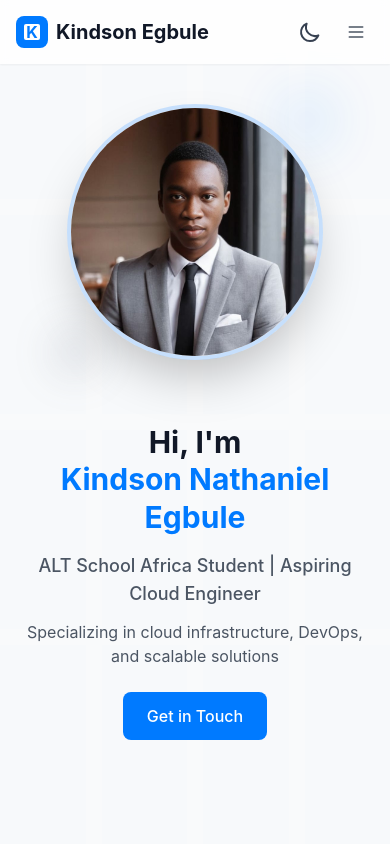
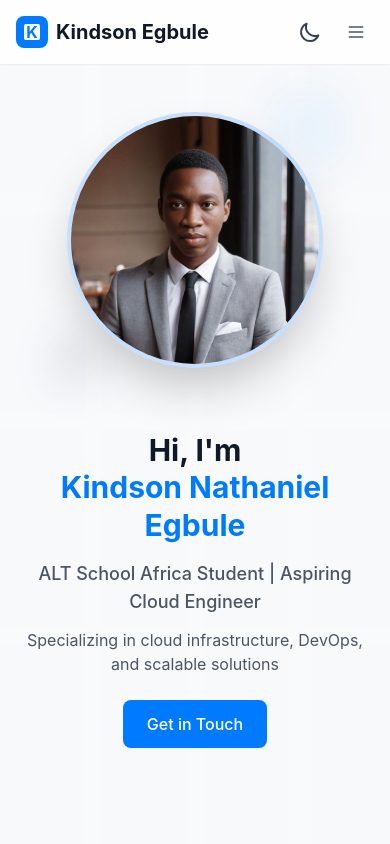
Before and after one commit to Kindee18/my-portfolio, a React (Vite) app: page / in a window 390 px wide. Shown: the top 844 px of the page. Built offline with nearby package versions, Linux system fonts and the light colour scheme.

Commit message:
Add top margin to profile picture for better spacing
- Added mt-4 for small top margin on mobile/tablet screens
- Added lg:mt-0 to maintain original desktop layout
- Improves visual spacing and breathing room around profile picture

```diff
--- a/src/components/Hero.tsx
+++ b/src/components/Hero.tsx
@@ -77,7 +77,7 @@ const Hero = () => {
 						initial={{ opacity: 0, scale: 0.8 }}
 						animate={{ opacity: 1, scale: 1 }}
 						transition={{ duration: 0.8, delay: 0.4 }}
-						className="flex justify-center lg:justify-center lg:order-2 order-1 mb-8 lg:mb-0">
+						className="flex justify-center lg:justify-center lg:order-2 order-1 mb-8 lg:mb-0 mt-4 lg:mt-0">
 						<div className="relative">
 							<motion.div
 								className="w-64 h-64 sm:w-80 sm:h-80 lg:w-96 lg:h-96 rounded-full overflow-hidden border-4 border-primary/20 shadow-2xl"
```
